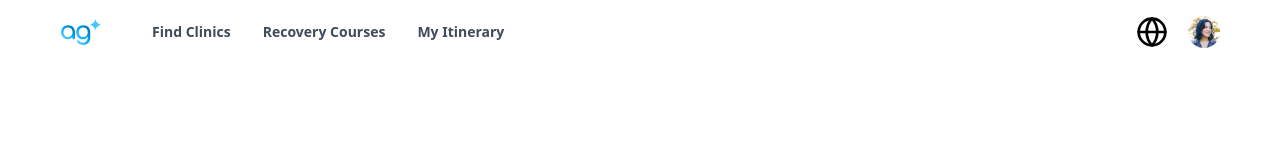
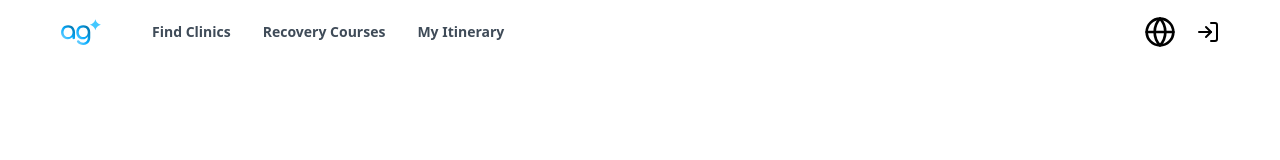
Before and after one commit to one-two-poof/afterglow-fe, a Next.js app in the folder apps/web/: page / in a window 1280 px wide. Shown: the top 160 px of the page. Built offline with nearby package versions, Linux system fonts and the light colour scheme.

Commit message:
feat: 로그인 헤더 처리

```diff
--- a/apps/web/src/app/layout.tsx
+++ b/apps/web/src/app/layout.tsx
@@ -1,4 +1,5 @@
 import type { Metadata } from "next";
+import LoginModal from "@/components/LoginModal";
 import { Providers } from "./providers";
 import "./globals.css";
 
@@ -15,7 +16,10 @@ export default function RootLayout({
   return (
     <html lang="ko">
       <body>
-        <Providers>{children}</Providers>
+        <Providers>
+          {children}
+          <LoginModal />
+        </Providers>
       </body>
     </html>
   );
--- a/apps/web/src/components/Header.tsx
+++ b/apps/web/src/components/Header.tsx
@@ -1,9 +1,9 @@
 "use client";
 
+import { useAuthModalStore } from "@/stores/auth-modal-store";
 import { Logo } from "@afterglow/ui";
 import { cn } from "@afterglow/utils";
-import { Globe, Menu, X } from "lucide-react";
-import Image from "next/image";
+import { Globe, LogInIcon, Menu, X } from "lucide-react";
 import Link from "next/link";
 import { usePathname } from "next/navigation";
 import { useEffect, useState } from "react";
@@ -17,6 +17,7 @@ const NAV_ITEMS = [
 const Header = () => {
   const pathname = usePathname();
   const [open, setOpen] = useState(false);
+  const openAuthModal = useAuthModalStore((state) => state.open);
 
   useEffect(() => {
     if (!open) return;
@@ -57,8 +58,12 @@ const Header = () => {
 
       <div className="flex items-center gap-5">
         <Globe width={32} height={32} />
-        {/* TODO: 사진 기능 가능여부에 따른 변경 및 로그인 여부에따른 조건부 처리*/}
-        <Image alt="프로필 아바타" src="/Avatar.png" width={32} height={32} />
+        {/* TODO: 로그인 이후 조건부 처리*/}
+        <LogInIcon
+          type="button"
+          onClick={openAuthModal}
+          className="cursor-pointer"
+        />
         <button
           type="button"
           className="md:hidden"
```
